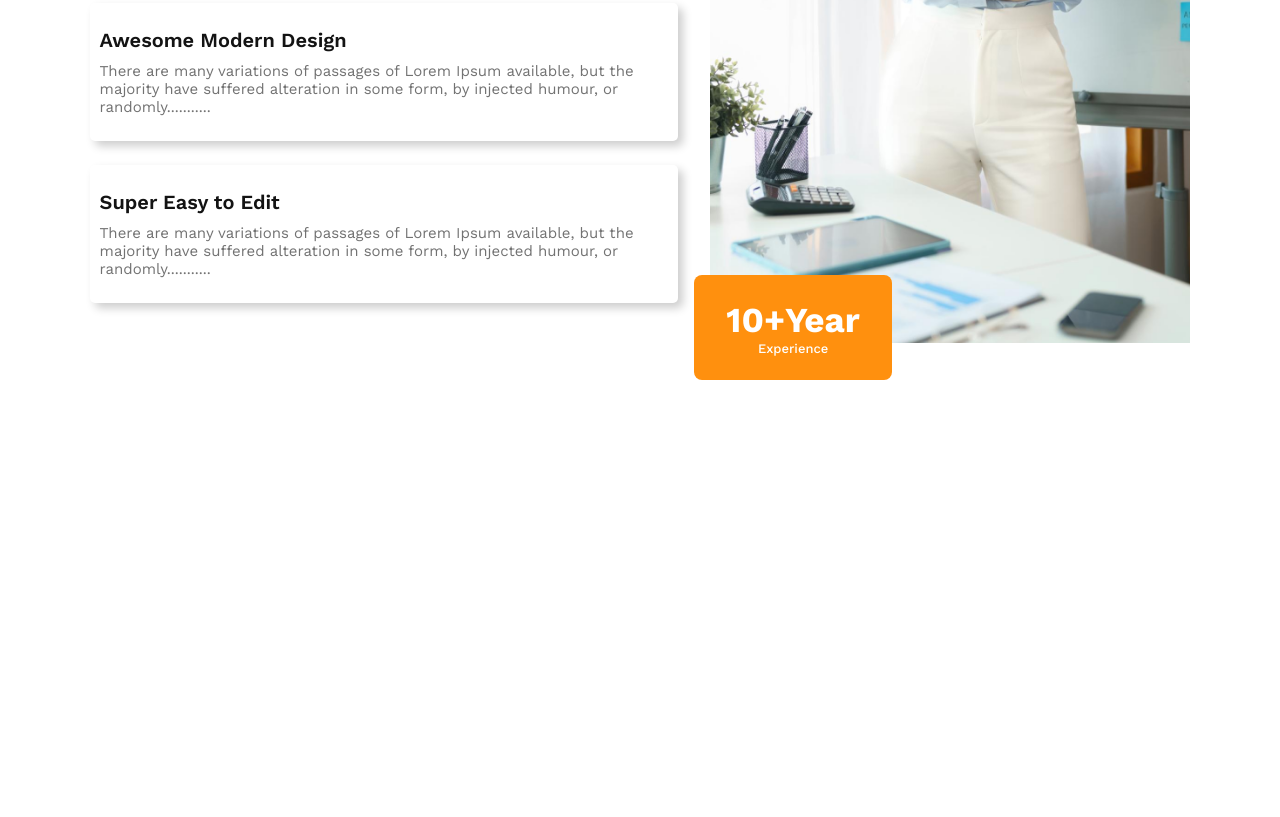
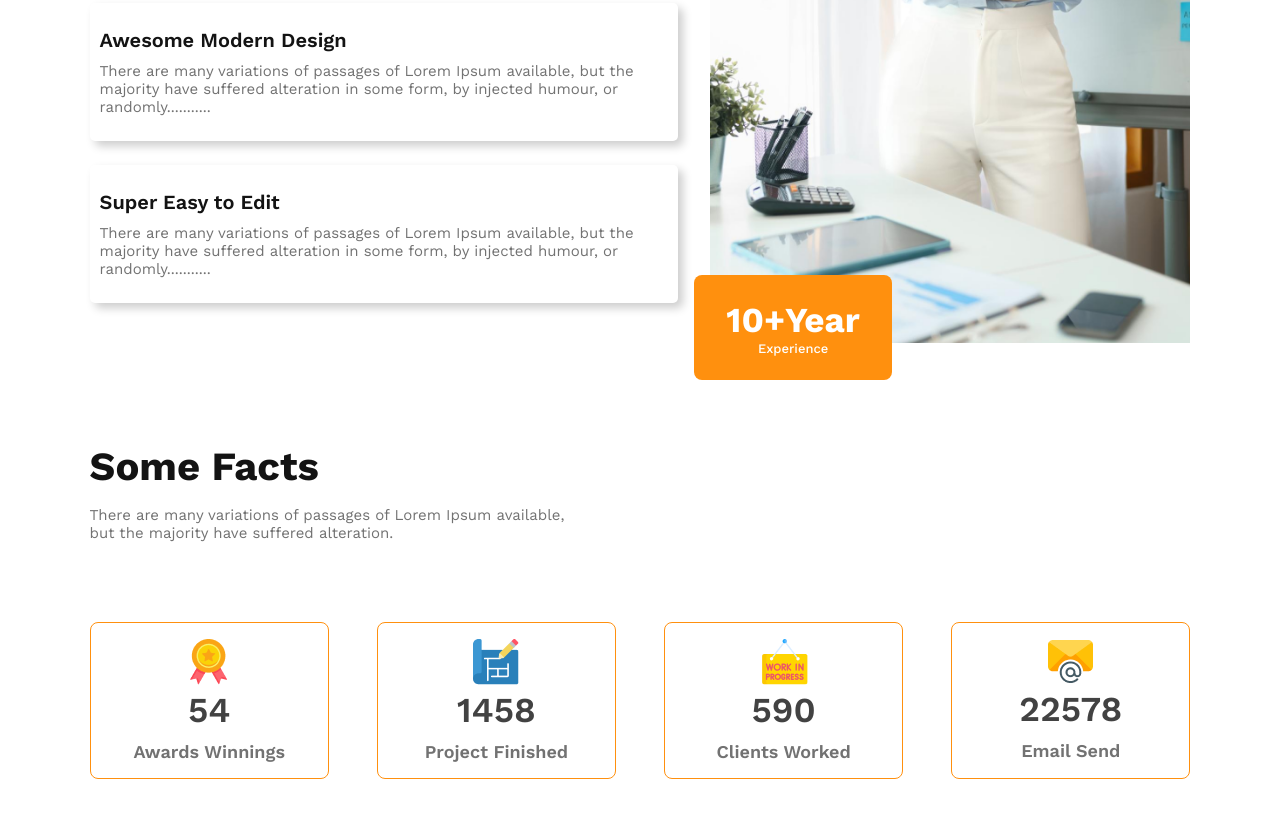
Before and after one commit to Limon-0007/assignment-2, a plain HTML site: page index.html in a window 1280 px wide. Shown: the part 2164-2981 px from the top of the page. Before the commit the page ends 2616 px from the top, so only its background shows below. Drawn offline with nearby package versions, Linux system fonts and the light colour scheme.

Commit message:
added site resources

```diff
--- a/css/style.css
+++ b/css/style.css
@@ -194,6 +194,7 @@ nav ul li a:hover {
   grid-template-areas: "t t t t t t t i i i i i";
   max-width: 86%;
   margin: 0 auto;
+  margin-bottom: 100px;
 }
 
 .more-feature-texts {
@@ -217,7 +218,7 @@ nav ul li a:hover {
 .more-feature-cards > .cards {
   margin-bottom: 1.5rem;
   padding: 25px 10px;
-    box-shadow: 5px 5px 10px rgba(0,0,0,0.2);
+  box-shadow: 5px 5px 10px rgba(0, 0, 0, 0.2);
   border-radius: 5px;
 }
 
@@ -260,6 +261,77 @@ nav ul li a:hover {
   font-weight: var(--font-weight-4);
 }
 
+/* ------------some facts section starts from here------------ */
+
+.some-facts {
+  max-width: 86%;
+  margin: 0 auto;
+  margin-bottom: 100px;
+}
+.some-facts-title {
+  font-size: 40px;
+  font-weight: var(--font-weight-4);
+  color: var(--clr-2);
+  margin-bottom: 1rem;
+}
+
+.some-facts-texts {
+  color: var(--clr-3);
+  font-weight: var(--font-weight-1);
+  font-size: 15px;
+  margin-bottom: 5rem;
+}
+
+/* cards */
+
+.some-facts-cards {
+  display: grid;
+  grid-template-columns: repeat(4, 1fr);
+  grid-column-gap: 3rem;
+  text-align: center;
+}
+
+.some-facts-cards .cards {
+  border: 1.5px solid var(--clr-1);
+  padding: 1rem 0.5rem;
+  border-radius: 8px;
+  transition: 0.5s ease-in-out;
+  cursor: pointer;
+}
+
+.some-facts-cards .cards:hover {
+  background-color: var(--clr-1);
+  animation: 3s alternate slide;
+}
+
+@keyframes slide {
+  0% {
+    rotate: 0deg;
+  }
+  100% {
+    rotate: 360deg;
+  }
+}
+
+.some-facts-cards .cards:hover .card-title,
+.card-body {
+  color: var(--clr-4);
+}
+.some-facts-cards .cards:hover .card-body {
+  color: var(--clr-4);
+}
+
+.some-facts-cards .cards .card-title {
+  font-weight: var(--font-weight-3);
+  color: var(--clr-5);
+  font-size: 35px;
+}
+.some-facts-cards .cards .card-body {
+  font-weight: var(--font-weight-3);
+  color: var(--clr-3);
+  font-size: 18px;
+}
+
 /* ---------responsive section--------- */
 
 @media screen and (max-width: 820px) {
@@ -270,6 +342,11 @@ nav ul li a:hover {
   .features-images img {
     height: 100%;
     width: 100%;
+  }
+  .some-facts-cards {
+    display: grid;
+    grid-template-columns: repeat(2, 1fr);
+    grid-gap: 2rem;
   }
 }
 
@@ -282,6 +359,12 @@ nav ul li a:hover {
   .more-features {
     display: flex;
     flex-direction: column-reverse;
+  }
+
+  .some-facts-cards {
+    display: grid;
+    grid-template-columns: repeat(2, 1fr);
+    grid-gap: 1.5rem;
   }
 }
 
@@ -329,4 +412,8 @@ nav ul li a:hover {
     display: flex;
     flex-direction: column-reverse;
   }
+  .some-facts-cards {
+    grid-gap: 1.5rem;
+    grid-template-columns: repeat(1, 1fr);
   }
+}
--- a/index.html
+++ b/index.html
@@ -63,13 +63,16 @@
           </div>
           <!-- texts -->
           <div class="features-texts">
-
             <h3 class="feature-title">
               <span class="span-1">Quick list</span> of Our
               <span class="span-2">Features</span>
             </h3>
 
-            <p class="feature-body">There are many variations of passages of Lorem Ipsum available, but the majority have suffered alteration in some form, by injected humour, or random words which don't look even</p>
+            <p class="feature-body">
+              There are many variations of passages of Lorem Ipsum available,
+              but the majority have suffered alteration in some form, by
+              injected humour, or random words which don't look even
+            </p>
             <button>Explore More</button>
           </div>
         </div>
@@ -79,37 +82,98 @@
         <div class="more-features">
           <div class="more-feature-texts">
             <h3 class="more-feature-title">Features you will love & enjoy</h3>
-                <p class="more-feature-texts">There are many variations of passages of Lorem Ipsum available, but the majority have suffered alteration in some form, by injected humour, or random words which don't look even</p>
+            <p class="more-feature-texts">
+              There are many variations of passages of Lorem Ipsum available,
+              but the majority have suffered alteration in some form, by
+              injected humour, or random words which don't look even
+            </p>
 
             <!-- cards -->
 
             <div class="more-feature-cards">
               <div class="cards">
                 <h3 class="card-title">Desktop & Mobile Version</h3>
-                        <p class="card-body">There are many variations of passages of Lorem Ipsum available, but the majority have suffered alteration in some form, by injected humour, or randomly...........</p>
+                <p class="card-body">
+                  There are many variations of passages of Lorem Ipsum
+                  available, but the majority have suffered alteration in some
+                  form, by injected humour, or randomly...........
+                </p>
               </div>
 
               <div class="cards">
                 <h3 class="card-title">Drag & Drop Builder</h3>
-                        <p class="card-body">There are many variations of passages of Lorem Ipsum available, but the majority have suffered alteration in some form, by injected humour, or randomly...........</p>
+                <p class="card-body">
+                  There are many variations of passages of Lorem Ipsum
+                  available, but the majority have suffered alteration in some
+                  form, by injected humour, or randomly...........
+                </p>
               </div>
 
               <div class="cards">
                 <h3 class="card-title">Awesome Modern Design</h3>
-                        <p class="card-body">There are many variations of passages of Lorem Ipsum available, but the majority have suffered alteration in some form, by injected humour, or randomly...........</p>
+                <p class="card-body">
+                  There are many variations of passages of Lorem Ipsum
+                  available, but the majority have suffered alteration in some
+                  form, by injected humour, or randomly...........
+                </p>
               </div>
 
               <div class="cards">
                 <h3 class="card-title">Super Easy to Edit</h3>
-                        <p class="card-body">There are many variations of passages of Lorem Ipsum available, but the majority have suffered alteration in some form, by injected humour, or randomly...........</p>
+                <p class="card-body">
+                  There are many variations of passages of Lorem Ipsum
+                  available, but the majority have suffered alteration in some
+                  form, by injected humour, or randomly...........
+                </p>
               </div>
             </div>
           </div>
           <!-- image -->
           <div class="more-features-images">
-                <img src="images/architect.png" alt="image not found">
-                <button disabled><span>10+Year</span> <br>
-                    Experience</button>
+            <img src="images/architect.png" alt="image not found" />
+            <button disabled>
+              <span>10+Year</span> <br />
+              Experience
+            </button>
+          </div>
+        </div>
+      </section>
+      <!-- -----------some facts section starts from here------------- -->
+      <section>
+        <div class="some-facts">
+          <div class="some-facts-text">
+            <h3 class="some-facts-title">Some Facts</h3>
+            <p class="some-facts-texts">
+              There are many variations of passages of Lorem Ipsum available, <br>
+              but the majority have suffered alteration.
+            </p>
+          </div>
+          <!-- cards -->
+          <div class="some-facts-cards">
+            <div class="cards">
+              <img src="images/icons/ribon.png" alt="image not found" />
+              <h3 class="card-title">54</h3>
+              <p class="card-body">Awards Winnings</p>
+            </div>
+
+            <div class="cards">
+              <img src="images/icons/projects.png" alt="image not found" />
+              <h3 class="card-title">1458</h3>
+              <p class="card-body">Project Finished</p>
+            </div>
+
+            <div class="cards">
+              <img src="images/icons/customers.png" alt="image not found" />
+              <h3 class="card-title">590</h3>
+              <p class="card-body">Clients Worked</p>
+            </div>
+
+            <div class="cards">
+              <img src="images/icons/email.png" alt="image not found" />
+              <h3 class="card-title">22578</h3>
+              <p class="card-body">Email Send</p>
+            </div>
+
           </div>
         </div>
       </section>
```
Lines whose indentation alone changed are shown as unchanged.
